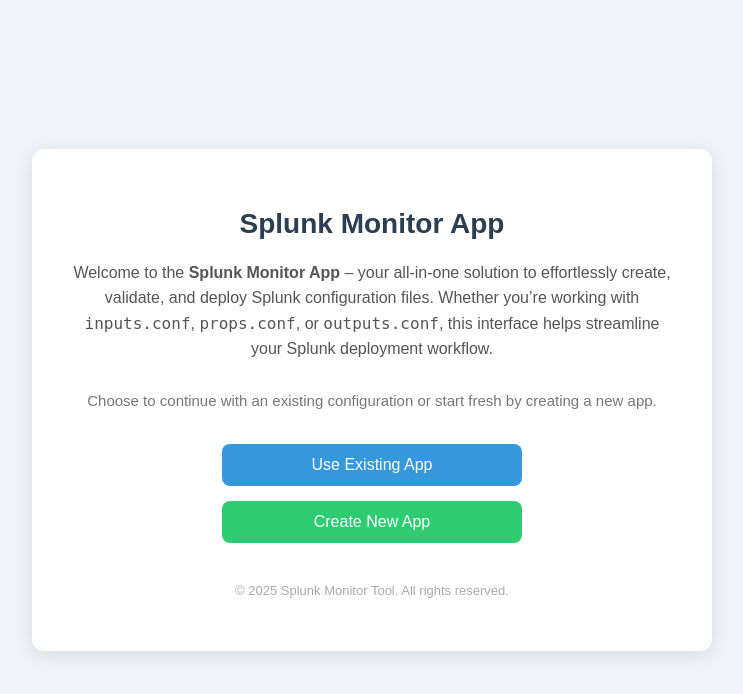
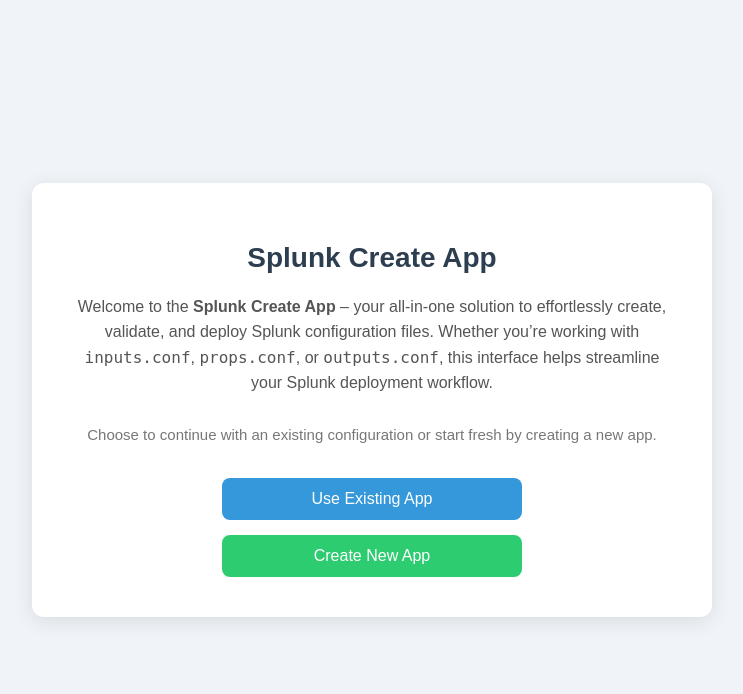
Before and after one commit to manikanta266/Github_splunk_automation, a Flask app: template templates/app.html in a window 1280 px wide. Shown: the top 694 px of the page, without its empty margins (268-1011 px from the left). Run offline with Flask 3, Linux system fonts and the light colour scheme; the template is opened without the code that fills it, so the values that code supplies are empty.

Commit message:
first commit

```diff
--- a/templates/app.html
+++ b/templates/app.html
@@ -7,10 +7,10 @@
 <body style="margin:0; padding:0; font-family:Arial, sans-serif; background:#f0f4f8; display:flex; justify-content:center; align-items:center; height:100vh;">
   <div style="background:#fff; padding:40px; max-width:600px; width:90%; border-radius:12px; box-shadow:0 4px 20px rgba(0,0,0,0.1); text-align:center;">
 
-    <h1 style="font-size:28px; color:#2c3e50; margin-bottom:20px;">Splunk Monitor App</h1>
+    <h1 style="font-size:28px; color:#2c3e50; margin-bottom:20px;">Splunk Create App</h1>
 
     <p style="font-size:16px; color:#555; line-height:1.6; margin-bottom:30px;">
-      Welcome to the <strong>Splunk Monitor App</strong> – your all-in-one solution to effortlessly create, validate, and deploy Splunk configuration files.
+      Welcome to the <strong>Splunk Create App</strong> – your all-in-one solution to effortlessly create, validate, and deploy Splunk configuration files.
       Whether you’re working with <code>inputs.conf</code>, <code>props.conf</code>, or <code>outputs.conf</code>, this interface helps streamline your Splunk deployment workflow.
     </p>
 
@@ -23,9 +23,9 @@
       <button onclick="location.href='create_app.html'" style="padding:12px 20px; background-color:#2ecc71; color:white; font-size:16px; border:none; border-radius:8px; cursor:pointer; transition:background 0.3s;">Create New App</button>
     </div>
 
-    <p style="margin-top:40px; font-size:13px; color:#aaa;">
+    <!-- <p style="margin-top:40px; font-size:13px; color:#aaa;">
       © 2025 Splunk Monitor Tool. All rights reserved.
-    </p>
+    </p> -->
   </div>
 </body>
 </html>
```
Also changed, not shown: README.md.
